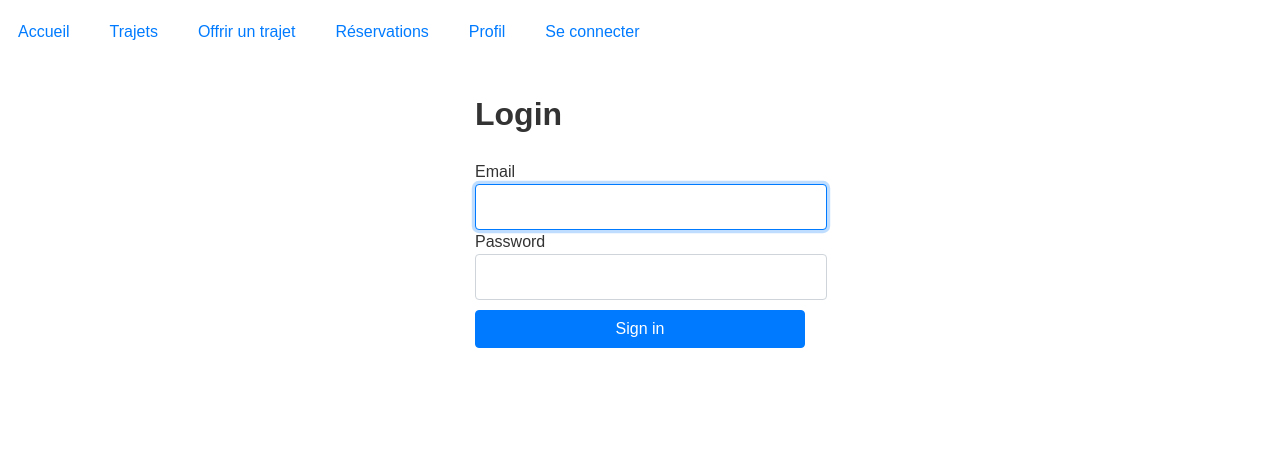
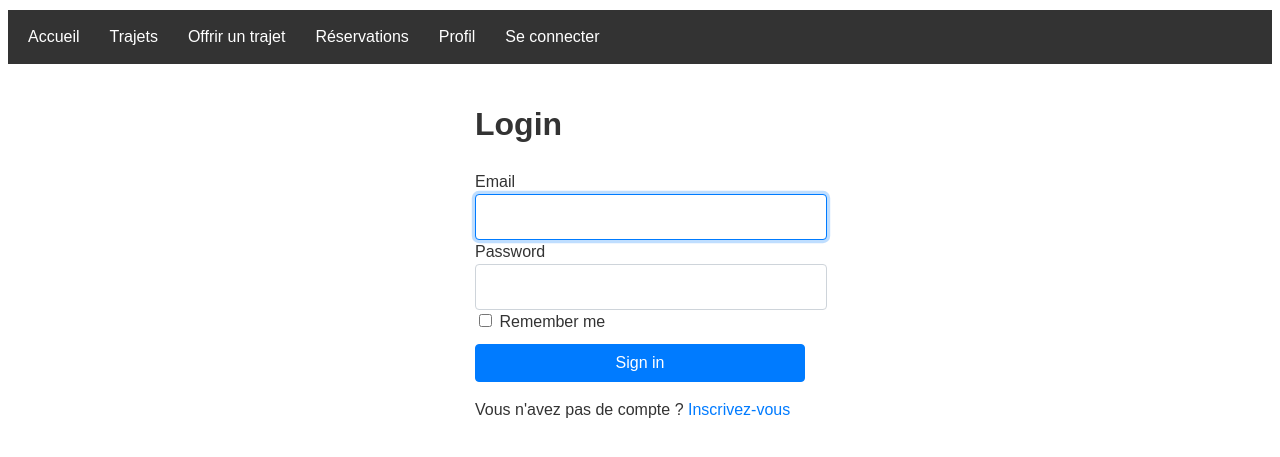
Before and after one commit to RedaEssekkaki/Application-de-Covoiturage, a Symfony app: template templates/security/login.html.twig in a window 1280 px wide. Shown: the top 457 px of the page. Run offline with Twig, Linux system fonts and the light colour scheme; the template is opened without the code that fills it, so the values that code supplies are empty; some libraries are stand-ins or nearby versions.

Commit message:
page d'accueil

```diff
--- a/templates/base.html.twig
+++ b/templates/base.html.twig
@@ -15,6 +15,38 @@
         <script src="https://cdn.jsdelivr.net/npm/flatpickr"></script>
 
     {% endblock %}
+    <style>
+        body {
+            font-family: Arial, sans-serif;
+        }
+        nav {
+            background-color: #333;
+            padding: 10px;
+        }
+        nav ul {
+            display: flex;
+            list-style: none;
+            padding: 0;
+            margin: 0;
+        }
+        nav ul li {
+            margin-right: 10px;
+        }
+        nav ul li a {
+            display: block;
+            padding: 5px 10px;
+            color: white;
+            text-decoration: none;
+        }
+        nav ul li a:hover {
+            background-color: #555;
+        }
+        nav ul .username {
+            margin-left: auto;
+            color: white;
+            padding: 5px 10px;
+        }
+    </style>
 </head>
 <body>
 <nav>
@@ -26,9 +58,9 @@
         <li><a href="{{ path('profile') }}">Profil</a></li>
         {% if app.user %}
             <li class="username">Bonjour, {{ app.user.prenom }}</li>
-                <a class="nav-item" href="{{ path('app_logout') }}">Se déconnecter</a>
+            <li><a href="{{ path('app_logout') }}">Se déconnecter</a></li>
         {% else %}
-                <a class="nav-item" href="{{ path('app_login') }}">Se connecter</a>
+            <li><a href="{{ path('app_login') }}">Se connecter</a></li>
         {% endif %}
     </ul>
 </nav>
--- a/templates/security/login.html.twig
+++ b/templates/security/login.html.twig
@@ -1,10 +1,10 @@
 {% extends 'base.html.twig' %}
 
 {% block title %}Log in!{% endblock %}
-        {% block stylesheets %}
-            {{ parent() }}
-            <link rel="stylesheet" href="{{ asset('css/login.css') }}">
-        {% endblock %}
+{% block stylesheets %}
+    {{ parent() }}
+    <link rel="stylesheet" href="{{ asset('css/login.css') }}">
+{% endblock %}
 
 {% block body %}
     <form method="post">
@@ -28,19 +28,18 @@
                value="{{ csrf_token('authenticate') }}"
         >
 
-        {#
-        Uncomment this section and add a remember_me option below your firewall to activate remember me functionality.
-        See https://symfony.com/doc/current/security/remember_me.html
-
         <div class="checkbox mb-3">
             <label>
                 <input type="checkbox" name="_remember_me"> Remember me
             </label>
         </div>
-        #}
 
         <button class="btn btn-lg btn-primary" type="submit">
             Sign in
         </button>
+        <!-- Ajout du lien vers la page d'inscription -->
+        <div class="mt-3">
+            <p>Vous n'avez pas de compte ? <a href="{{ path('app_register') }}">Inscrivez-vous</a></p>
+        </div>
     </form>
 {% endblock %}
```
Also changed, not shown: src/Controller/ReservationController.php (+20 -0 lines), src/DataFixtures/TrajetFixtures.php (+4 -5 lines). Lines whose indentation alone changed are shown as unchanged.
